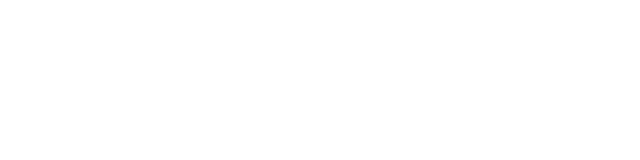
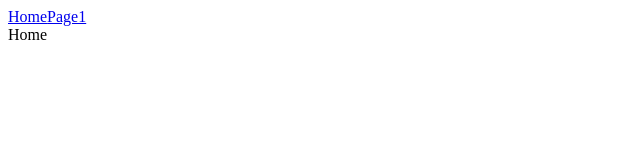
Before and after one commit to eunji0519/Frontend, a React (Create React App) app: page / in a window 1280 px wide. Shown: the top 160 px of the page, without its empty margins (0-640 px from the left). Built offline with nearby package versions, Linux system fonts and the light colour scheme.

Commit message:
page move

```diff
--- a/package.json
+++ b/package.json
@@ -12,6 +12,7 @@
     "@types/react-dom": "^18.2.7",
     "react": "^18.2.0",
     "react-dom": "^18.2.0",
+    "react-router-dom": "^6.15.0",
     "react-scripts": "5.0.1",
     "typescript": "^4.9.5",
     "web-vitals": "^2.1.4"
--- a/src/App.tsx
+++ b/src/App.tsx
@@ -1,8 +1,26 @@
+import { Link, Routes, Route, BrowserRouter } from 'react-router-dom';
 import './App.css';
+import Home from './Home';
+import Page1 from './Page1';
 
 function App() {
   return (
-    <></>
+    <>
+      <div>
+        <a href="/">
+          Home
+        </a>
+        <a href="Page1">
+          Page1
+        </a>
+        <BrowserRouter>
+          <Routes>
+            <Route path="/" element={<Home />} />
+            <Route path="/page1" element={<Page1 />} />
+          </Routes>
+        </BrowserRouter>
+      </div>
+    </>
   );
 }
 
--- /dev/null
+++ b/src/Home.tsx
@@ -0,0 +1,7 @@
+import React from 'react'
+
+export default function Home() {
+   return (
+      <div>Home</div>
+   )
+}
--- /dev/null
+++ b/src/Page1.tsx
@@ -0,0 +1,7 @@
+import React from 'react'
+
+export default function Page1() {
+   return (
+      <div>Page1</div>
+   )
+}
```
Also changed, not shown: 1 other file (tests, documents, lock files or other folders).
